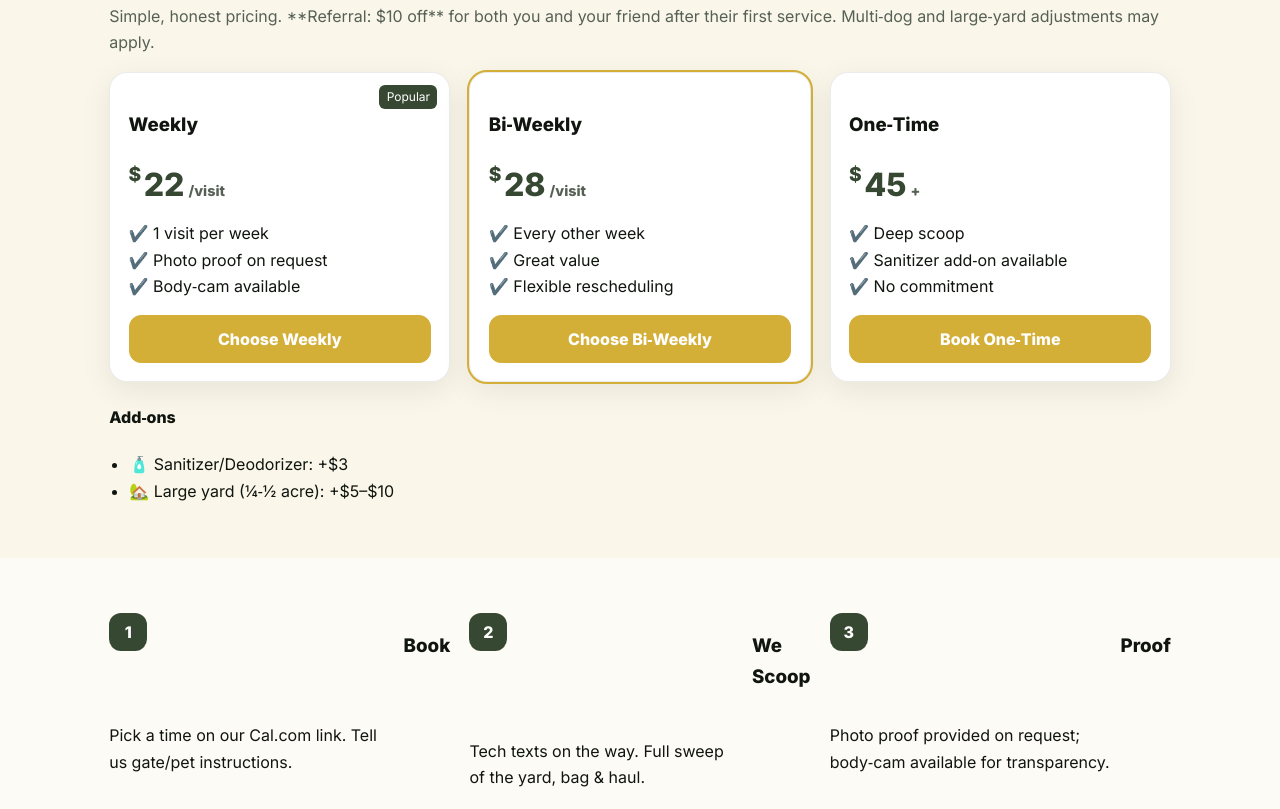
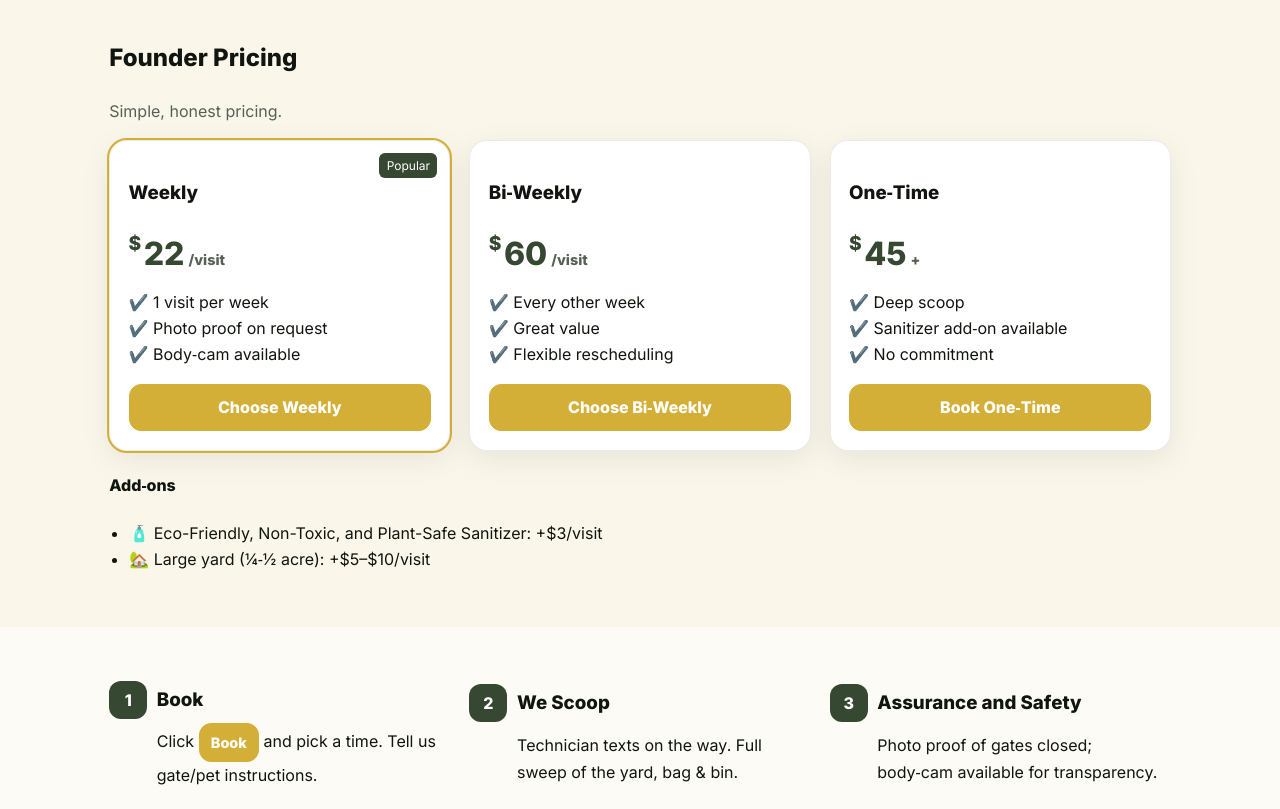
Before and after one commit to Incrementz/daBooBoosQueen, a website: page index.html in a window 1280 px wide. Shown: the part 1133-1942 px from the top of the page. Drawn offline with Linux system fonts and the light colour scheme.

Commit message:
adjusted descriptions of program

```diff
--- a/index.html
+++ b/index.html
@@ -5,7 +5,7 @@
   <meta name="viewport" content="width=device-width, initial-scale=1" />
   <title>Da Boo Boos Queen 🐶👑 — Pet Waste Removal • Central Coast</title>
   <meta name="description" content="Fast, friendly pet waste removal on the Central Coast. Founder pricing, referral rewards, and body‑cam accountability." />
-  <link rel="icon" href="assets/logo.svg" />
+  <link rel="icon" href="assets/bruh.png" />
   <link rel="stylesheet" href="styles.css" />
   <link rel="preconnect" href="https://fonts.googleapis.com">
   <link rel="preconnect" href="https://fonts.gstatic.com" crossorigin>
@@ -39,7 +39,7 @@
   <header class="site-header">
     <div class="container header-inner">
       <a class="brand" href="#home">
-        <img src="assets/logo.svg" alt="Da Boo Boo Queen logo" width="40" height="40">
+        <img src="assets/bruh.png" alt="Da Boo Boo Queen logo" width="" height="40">
         <span>Da Boo Boos Queen</span>
       </a>
       <nav class="nav">
@@ -55,7 +55,8 @@
   <main id="home" class="hero">
     <div class="container grid-2">
       <div>
-        <h1>Central Coast Pet Waste Removal <span class="accent">— spotless, every time.</span></h1>
+        <h1>Central Coast Pet Waste Removal</h1>
+                <h1><span class="accent">— yard so clean, fit for Da Queen</span></h1>
         <p class="lead">Founder pricing, referral rewards, and <strong>body‑cam accountability</strong> for total trust and transparency.</p>
         <div class="cta-row">
           <a href="https://cal.com/da-boo-boos-queen-sntbbp/free-first-pet-waste-removal" class="btn btn-gold">Book a Cleanup</a>
@@ -73,7 +74,8 @@
         <ul class="checklist">
           <li>Flat, upfront pricing</li>
           <li>No contracts — cancel anytime</li>
-          <li>Text on the way + photo proof</li>
+          <li> Eco-Friendly, Non-Toxic, and Pet-Safe Sanitizer</li>
+          <li>Body‑cam accountability for total transparency</li>
         </ul>
         <a href="#pricing" class="btn btn-gold btn-block">View Founder Pricing</a>
       </div>
@@ -96,6 +98,7 @@
           <h3>Sanitize &amp; Deodorize</h3>
           <p>Pet‑safe spray for grass and hard surfaces to reduce bacteria and odor.</p>
           <ul class="bullets">
+            <li>Eco-Friendly</li>
             <li>Lawn &amp; patio safe</li>
             <li>Optional add‑on per visit</li>
           </ul>
@@ -111,9 +114,9 @@
   <section id="pricing" class="section alt">
     <div class="container">
       <h2>Founder Pricing</h2>
-      <p class="muted">Simple, honest pricing. **Referral: $10 off** for both you and your friend after their first service. Multi‑dog and large‑yard adjustments may apply.</p>
+      <p class="muted">Simple, honest pricing.</p>
       <div class="pricing grid-3">
-        <div class="card price">
+        <div class="card price featured">
           <h3>Weekly</h3>
           <div class="price-tag"><span class="currency">$</span>22<span class="period">/visit</span></div>
           <ul class="checklist">
@@ -124,9 +127,9 @@
           </ul>
           <a class="btn btn-gold btn-block" href="https://cal.com/da-boo-boos-queen-sntbbp/free-first-pet-waste-removal">Choose Weekly</a>
         </div>
-        <div class="card price featured">
+        <div class="card price">
           <h3>Bi‑Weekly</h3>
-          <div class="price-tag"><span class="currency">$</span>28<span class="period">/visit</span></div>
+          <div class="price-tag"><span class="currency">$</span>60<span class="period">/visit</span></div>
           <ul class="checklist">
             <li>Every other week</li>
             <li>Great value</li>
@@ -148,8 +151,8 @@
       <div class="addons">
         <h4>Add‑ons</h4>
         <ul class="bullets">
-          <li>🧴 Sanitizer/Deodorizer: +$3</li>
-          <li>🏡 Large yard (¼‑½ acre): +$5–$10</li>
+          <li>🧴 Eco-Friendly, Non-Toxic, and Plant-Safe Sanitizer: +$3<span class="period">/visit</span></li>
+          <li>🏡 Large yard (¼‑½ acre): +$5–$10<span class="period">/visit</span></li>
         </ul>
       </div>
     </div>
@@ -160,17 +163,18 @@
       <div class="step">
         <div class="num">1</div>
         <h3>Book</h3>
-        <p>Pick a time on our Cal.com link. Tell us gate/pet instructions.</p>
+        <p>Click <a href="https://cal.com/da-boo-boos-queen-sntbbp/free-first-pet-waste-removal" class="btn btn-small btn-gold">Book</a>
+          and pick a time. Tell us gate/pet instructions.</p>
       </div>
       <div class="step">
         <div class="num">2</div>
         <h3>We Scoop</h3>
-        <p>Tech texts on the way. Full sweep of the yard, bag &amp; haul.</p>
+        <p>Technician texts on the way. Full sweep of the yard, bag &amp; bin.</p>
       </div>
       <div class="step">
         <div class="num">3</div>
-        <h3>Proof</h3>
-        <p>Photo proof provided on request; body‑cam available for transparency.</p>
+        <h3>Assurance and Safety</h3>
+        <p>Photo proof of gates closed; body‑cam available for transparency.</p>
       </div>
     </div>
   </section>
@@ -190,7 +194,7 @@
 
       </div>
       <div class="center">
-        <a class="btn btn-ghost" href="https://g.page/r/your-google-review-link" target="_blank" rel="noopener">Leave a Google Review</a>
+        <a class="btn btn-ghost" href="https://share.google/BmrAe7sIaijzGn70y" target="_blank" rel="noopener">Click to View Google Business Page</a>
       </div>
     </div>
   </section>
@@ -203,7 +207,7 @@
         <p class="muted">If you’re nearby, we may still be able to help — just ask!</p>
       </div>
       <div class="card">
-        <h3>Insurance &amp; Safety</h3>
+        <h3>Safety &amp; Assurance</h3>
         <p>We prioritize safety and respect for your property. Gates closed, pets safe, and transparent communication — every time.</p>
         <ul class="bullets">
           <li>Text alerts &amp; on‑the‑way notifications</li>
@@ -222,7 +226,7 @@
         <a class="btn btn-gold" href="https://cal.com/da-boo-boos-queen-sntbbp/free-first-pet-waste-removal" target="_blank" rel="noopener">Open Booking</a>
         <p class="muted small">Prefer text? <a href="sms:+18053161413">+1 (805) 316‑1413</a></p>
       </div>
-      <form class="card" id="contactForm" onsubmit="return submitContact(event)">
+      <!-- <form class="card" id="contactForm" onsubmit="return submitContact(event)">
         <h3>Quick Message</h3>
         <label>
           Name
@@ -238,14 +242,14 @@
         </label>
         <button class="btn btn-gold btn-block" type="submit">Send</button>
         <p id="formStatus" class="muted small"></p>
-      </form>
+      </form> -->
     </div>
   </section>
 
   <footer class="site-footer">
     <div class="container footer-inner">
       <div class="brand">
-        <img src="assets/logo.svg" alt="" width="28" height="28">
+        <img src="assets/bruh.png" alt="" width="28" height="28">
         <span>Da Boo Boos Queen</span>
       </div>
       <div class="right">
--- a/styles.css
+++ b/styles.css
@@ -83,11 +83,15 @@ body{
   font-size:.75rem;padding:.15rem .45rem;border-radius:6px
 }
 
-.steps .step{display:grid;grid-template-columns:auto 1fr;gap:.6rem;align-items:start}
+.steps .step{display:grid;grid-template-columns:auto 1fr;gap:.6rem; row-gap: .25rem;
+  align-items: center;}
 .steps .num{
   width:38px;height:38px;border-radius:12px;background:var(--camo);color:#fff;
-  display:grid;place-items:center;font-weight:800
+  display:grid;place-items:center;font-weight:800; grid-column: 1; grid-row: 1;
 }
+.steps h3{ grid-column: 2; grid-row: 1; margin: 0; }
+.steps p { grid-column: 2; grid-row: 2; margin: 0; }
+
 
 .contact form.card label{display:grid;gap:.35rem;margin:.6rem 0}
 input,textarea{border:var(--border);border-radius:12px;padding:.65rem;font:inherit;background:#fff}
```
Also changed, not shown: assets/bruh.png (added).
